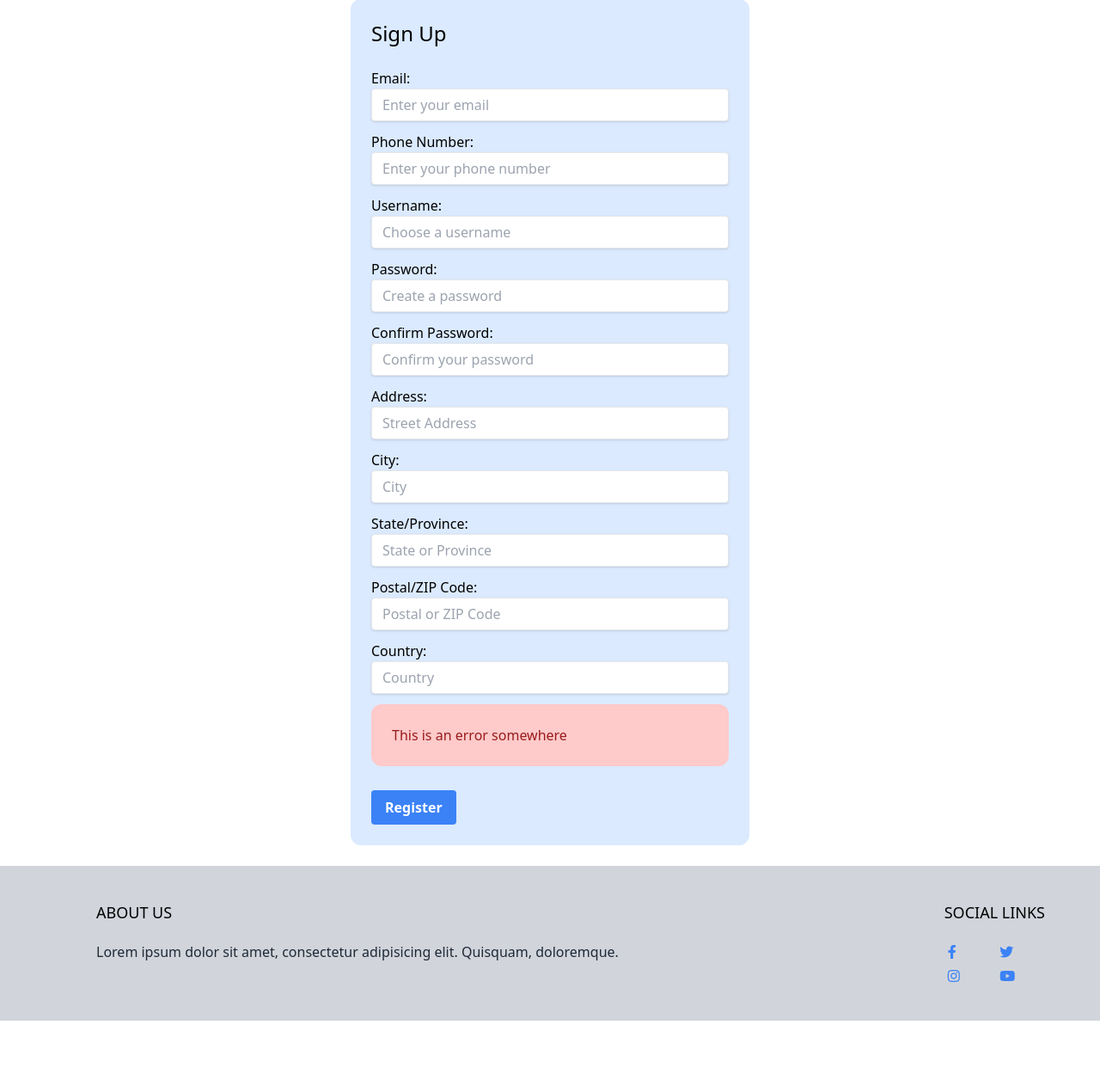
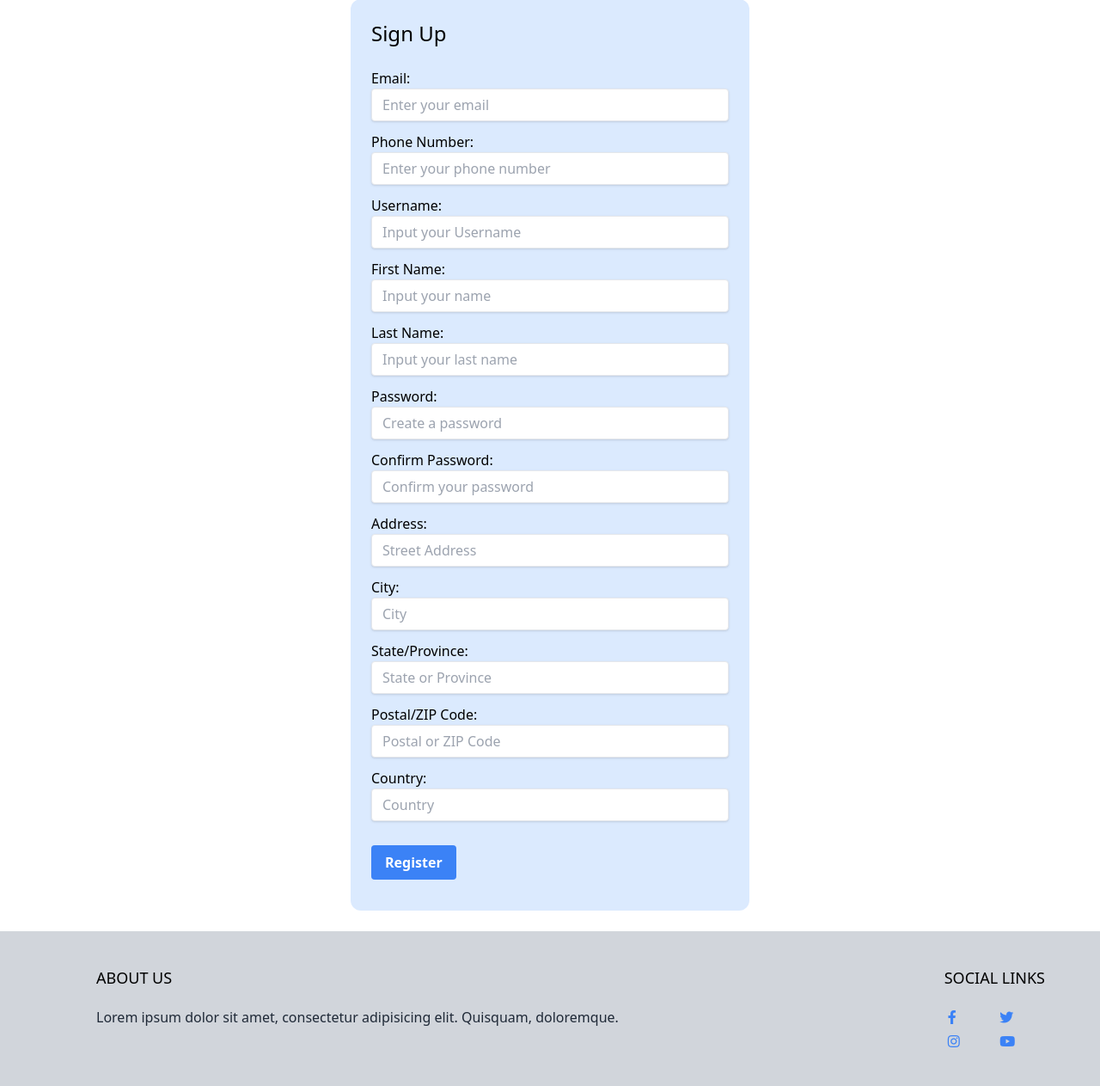
Before and after one commit to EMPChief/Django-Ecommerce-Website, a Django app: page /signup/ in a window 1280 px wide. Shown: the part 102-1365 px from the top of the page at 86% size. Before the commit the page ends 1289 px from the top, so only its background shows below. Run offline with Django 5.2, Linux system fonts and the light colour scheme; some libraries are stand-ins or nearby versions.

Commit message:
Update login view and signup form added forms so it works and can registered fixerd a bug where it would not show errors correctly fixed so form can submit and not just reload page

```diff
--- a/config/urls.py
+++ b/config/urls.py
@@ -18,7 +18,7 @@ from django.contrib import admin
 from django.urls import path
 from django.conf import settings
 from django.conf.urls.static import static
-from mainpage.views import frontpage, shop, signup, login
+from mainpage.views import frontpage, shop, signup, login_new
 from product.views import product
 from cart.views import add_to_cart
 
@@ -26,7 +26,7 @@ urlpatterns = [
     path('', frontpage, name='frontpage'),
     path('shop/', shop, name='shop'),
     path('signup/', signup, name='signup'),
-    path('login/', login, name='login'),
+    path('login/', login_new, name='login'),
     path('shop/<slug:slug>/', product, name='product'),
     path('add_to_cart/<int:product_id>/', add_to_cart, name='add_to_cart'),
     path('admin/', admin.site.urls),
--- /dev/null
+++ b/mainpage/forms.py
@@ -0,0 +1,29 @@
+from django import forms
+from django.contrib.auth.forms import UserCreationForm
+from django.contrib.auth.models import User
+from django.core.exceptions import ValidationError
+
+class SignUpForm(UserCreationForm):
+    email = forms.EmailField(max_length=254, required=True)
+    phone_number = forms.CharField(max_length=15, required=True)
+    username = forms.CharField(max_length=30, required=True)
+    first_name = forms.CharField(max_length=30, required=True)
+    last_name = forms.CharField(max_length=150, required=True)
+    password1 = forms.CharField(widget=forms.PasswordInput())
+    password2 = forms.CharField(widget=forms.PasswordInput())
+    address = forms.CharField(max_length=255, required=True)
+    city = forms.CharField(max_length=100, required=True)
+    state_province = forms.CharField(max_length=100, required=True)
+    zip_postal_code = forms.CharField(max_length=12, required=True)
+    country = forms.CharField(max_length=50, required=True)
+
+    class Meta:
+        model = User
+        fields = ('email', 'phone_number', 'username', 'first_name', 'last_name', 'password1', 'password2',
+                  'address', 'city', 'state_province', 'zip_postal_code', 'country')
+
+    def clean_email(self):
+        email = self.cleaned_data.get('email')
+        if User.objects.filter(email=email).exists():
+            raise ValidationError("This email address is already in use.")
+        return email
--- a/mainpage/templates/mainpage/signup.html
+++ b/mainpage/templates/mainpage/signup.html
@@ -5,6 +5,7 @@
     <div class="w-full bg-blue-100 p-6 rounded-xl">
         <h1 class="mb-6 text-2xl">Sign Up</h1>
         <form method="POST" action="." class="space-y-3">
+            {% csrf_token %}
             <div>
                 <label for="email">Email:</label>
                 <input type="email" id="email" name="email" required
@@ -12,8 +13,8 @@
                        placeholder="Enter your email">
             </div>
             <div>
-                <label for="phone">Phone Number:</label>
-                <input type="tel" id="phone" name="phone" required
+                <label for="phone_number">Phone Number:</label>
+                <input type="tel" id="phone_number" name="phone_number" required
                        class="shadow appearance-none border rounded w-full py-2 px-3 text-gray-700 leading-tight focus:outline-none focus:shadow-outline"
                        placeholder="Enter your phone number">
             </div>
@@ -21,17 +22,29 @@
                 <label for="username">Username:</label>
                 <input type="text" id="username" name="username" required
                        class="shadow appearance-none border rounded w-full py-2 px-3 text-gray-700 leading-tight focus:outline-none focus:shadow-outline"
-                       placeholder="Choose a username">
+                       placeholder="Input your Username">
             </div>
             <div>
-                <label for="password">Password:</label>
-                <input type="password" id="password" name="password" required
+                <label for="first_name">First Name:</label>
+                <input type="text" id="first_name" name="first_name" required
+                       class="shadow appearance-none border rounded w-full py-2 px-3 text-gray-700 leading-tight focus:outline-none focus:shadow-outline"
+                       placeholder="Input your name">
+            </div>
+            <div>
+                <label for="last_name">Last Name:</label>
+                <input type="text" id="last_name" name="last_name" required
+                       class="shadow appearance-none border rounded w-full py-2 px-3 text-gray-700 leading-tight focus:outline-none focus:shadow-outline"
+                       placeholder="Input your last name">
+            </div>
+            <div>
+                <label for="password1">Password:</label>
+                <input type="password" id="password1" name="password1" required
                        class="shadow appearance-none border rounded w-full py-2 px-3 text-gray-700 leading-tight focus:outline-none focus:shadow-outline"
                        placeholder="Create a password">
             </div>
             <div>
-                <label for="confirm-password">Confirm Password:</label>
-                <input type="password" id="confirm-password" name="confirm_password" required
+                <label for="password2">Confirm Password:</label>
+                <input type="password" id="confirm_password" name="password2" required
                        class="shadow appearance-none border rounded w-full py-2 px-3 text-gray-700 leading-tight focus:outline-none focus:shadow-outline"
                        placeholder="Confirm your password">
             </div>
@@ -48,14 +61,14 @@
                        placeholder="City">
             </div>
             <div>
-                <label for="state">State/Province:</label>
-                <input type="text" id="state" name="state"
+                <label for="state_province">State/Province:</label>
+                <input type="text" id="state_province" name="state_province"
                        class="shadow appearance-none border rounded w-full py-2 px-3 text-gray-700 leading-tight focus:outline-none focus:shadow-outline"
                        placeholder="State or Province">
             </div>
             <div>
-                <label for="zip">Postal/ZIP Code:</label>
-                <input type="text" id="zip" name="zip" required
+                <label for="zip_postal_code">Postal/ZIP Code:</label>
+                <input type="text" id="zip_postal_code" name="zip_postal_code" required
                        class="shadow appearance-none border rounded w-full py-2 px-3 text-gray-700 leading-tight focus:outline-none focus:shadow-outline"
                        placeholder="Postal or ZIP Code">
             </div>
@@ -65,9 +78,6 @@
                        class="shadow appearance-none border rounded w-full py-2 px-3 text-gray-700 leading-tight focus:outline-none focus:shadow-outline"
                        placeholder="Country">
             </div>
-            <div class="p-6 bg-red-200 text-red-800 rounded-xl">
-                <p>This is an error somewhere</p>
-            </div>
             <div>
                 <button type="submit"
                         class="bg-blue-500 hover:bg-blue-700 text-white font-bold py-2 px-4 rounded focus:outline-none focus:shadow-outline mt-4">
@@ -75,6 +85,25 @@
                 </button>
             </div>
 
+            {%if form.errors%}
+                {%for field in form%}
+                    {%for error in field.errors%}
+                    <div class="p-6 bg-red-200 text-red-800 rounded-xl">
+                        <p>{{error|escape}}</p>
+                    </div>
+                    {%endfor %}
+                {%endfor%}
+                {%for error in form.non_field_errors %}
+                <div class="p-6 bg-red-200 text-red-800 rounded-xl">
+                    <p>{{error|escape}}</p>
+                </div>
+                {%endfor%}
+            {%endif%}
+
+
+
+            <div>
+            </div>
         </form>
     </div>
 </div>
--- a/mainpage/views.py
+++ b/mainpage/views.py
@@ -1,6 +1,8 @@
-from django.shortcuts import render
+from django.shortcuts import render, redirect
 from product.models import Product, Category
 from django.db.models import Q
+from django.contrib.auth import login
+from .forms import SignUpForm
 # Create your views here.
 
 
@@ -11,12 +13,23 @@ def frontpage(request):
 
 
 def signup(request):
-    return render(request,'mainpage/signup.html')
+    if request.method == 'POST':
+        form = SignUpForm(request.POST)
+        if form.is_valid():
+            user = form.save()
+
+            login(request, user)
+
+            return redirect('/')
+    else:
+        form = SignUpForm()
+    context = {'form': form}
+    return render(request,'mainpage/signup.html', context)
 
 
 
 
-def login(request):
+def login_new(request):
     return render(request,'mainpage/login.html')
 
 
```
Also changed, not shown: db.sqlite3.
